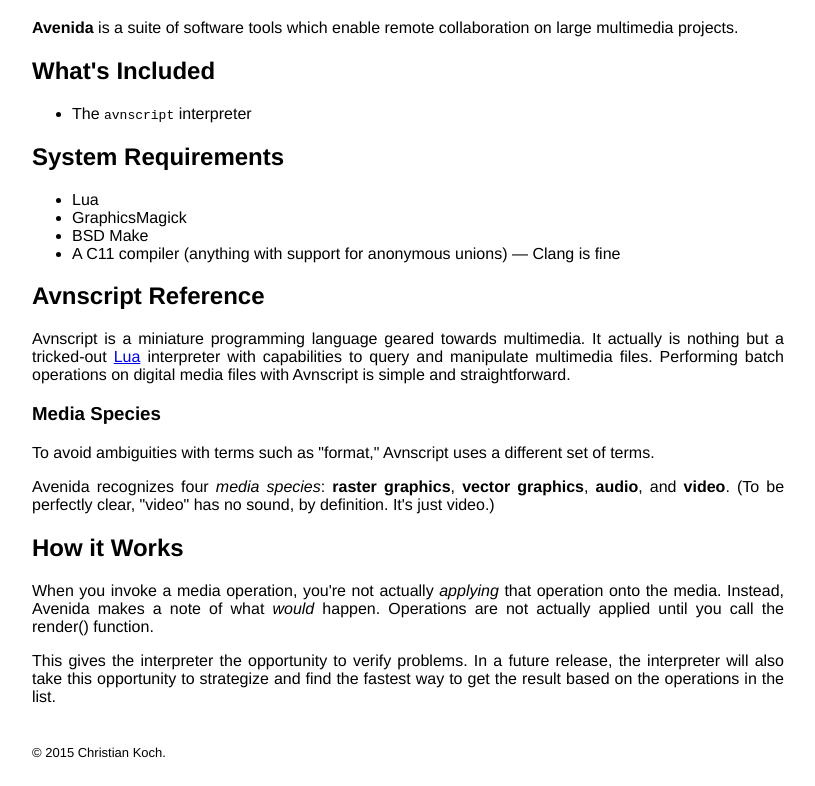
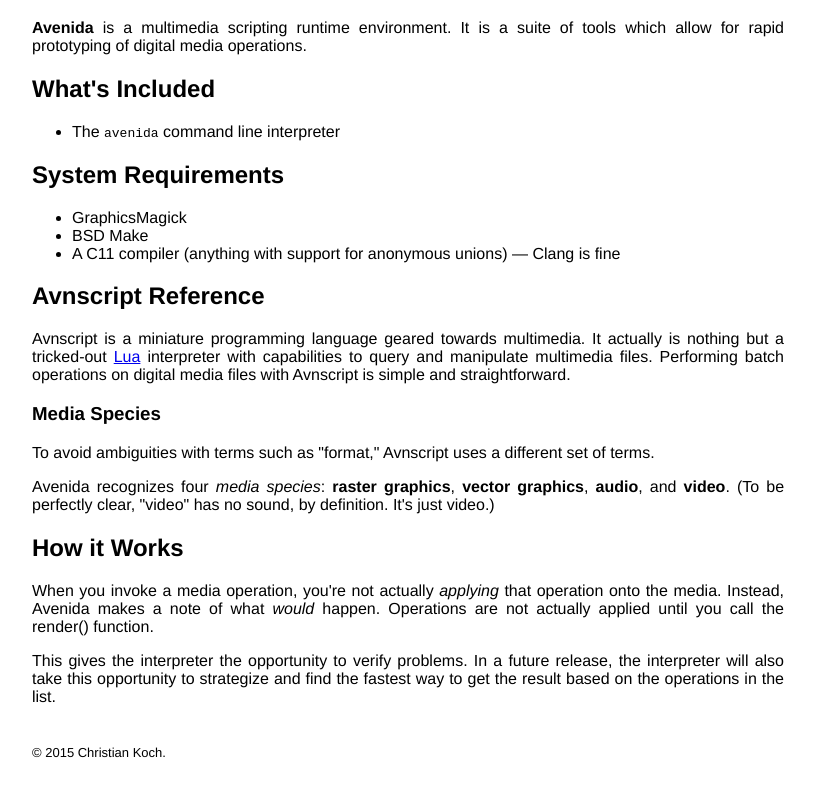
Before and after one commit to christiank/avenida, a plain HTML site: page www/index.html in a window 1280 px wide. Shown: the part 61-847 px from the top of the page, without its empty margins (232-1047 px from the left). Drawn offline with Linux system fonts and the light colour scheme.

Commit message:
index.html: Tweak.

```diff
--- a/www/index.html
+++ b/www/index.html
@@ -26,21 +26,21 @@
   </hgroup>
 </header>
 
-<p><strong>Avenida</strong> is a suite of software tools which enable remote
-collaboration on large multimedia projects.</p>
+<p><strong>Avenida</strong> is a multimedia scripting runtime environment. It
+is a suite of tools which allow for rapid prototyping of digital media
+operations.<jp>
 
 
 <h2>What's Included</h2>
 
 <ul>
-  <li>The <code>avnscript</code> interpreter</li>
+  <li>The <code>avenida</code> command line interpreter</li>
 </ul>
 
 
 <h2>System Requirements</h2>
 
 <ul>
-  <li>Lua</li>
   <li>GraphicsMagick</li>
   <li>BSD Make</li>
   <li>A C11 compiler (anything with support for anonymous unions) &mdash; Clang
```
